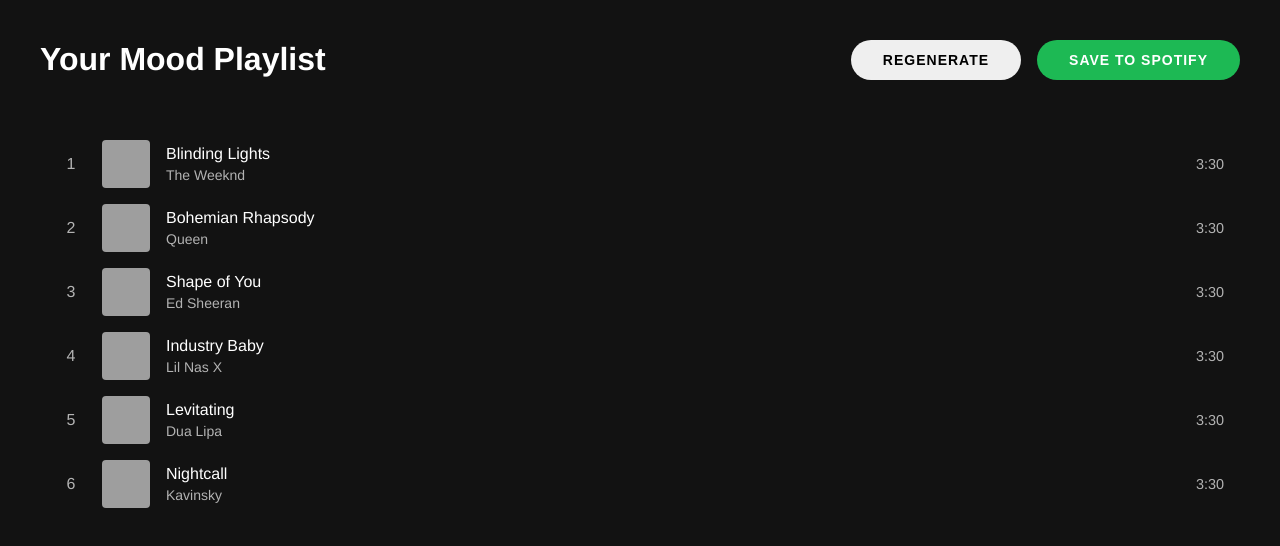
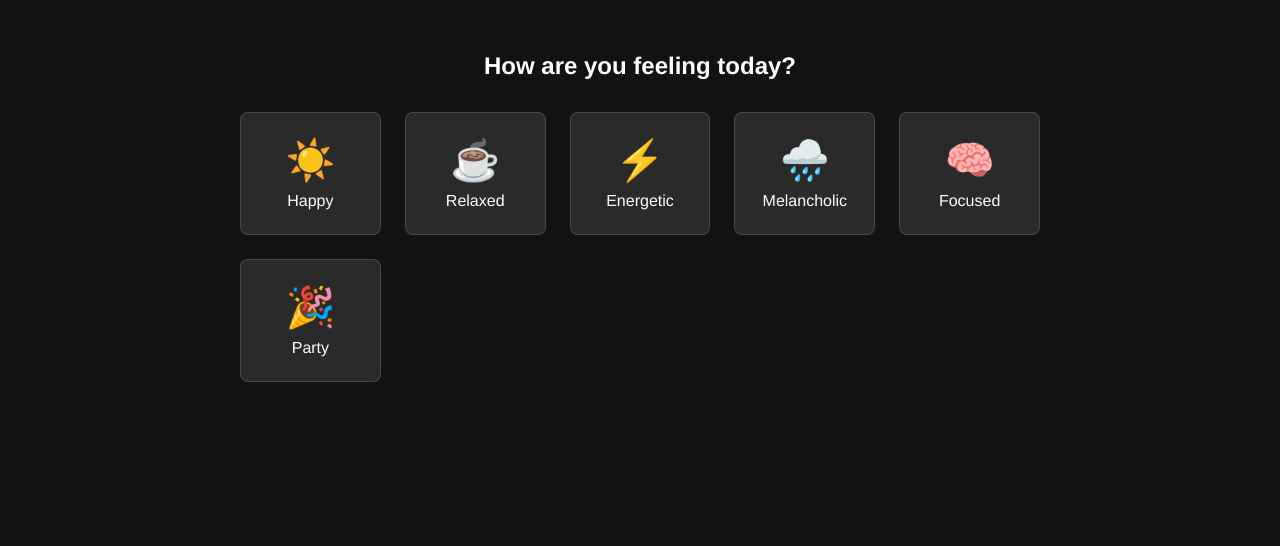
Before and after one commit to mehdi-apdev/moodify, an Angular app in the folder frontend/: page / in a window 1280 px wide. Before the commit this address led to /playlist. Shown: the top 546 px of the page. Built offline with nearby package versions, Linux system fonts and the light colour scheme; data requests are answered from the project's data file; grey boxes are pictures that could not be loaded.

Commit message:
feat(mood-selector): integrate component into router and handle navigation

```diff
--- a/frontend/src/app/app.routes.ts
+++ b/frontend/src/app/app.routes.ts
@@ -1,7 +1,11 @@
 import { Routes } from '@angular/router';
 import { PlaylistViewComponent } from './features/playlist-view/playlist-view';
+import { MoodSelectorComponent } from './features/mood-selector/mood-selector';
 
 export const routes: Routes = [
-  { path: '', redirectTo: 'playlist', pathMatch: 'full' },
+  // Page d'accueil = Mood Selector
+  { path: '', component: MoodSelectorComponent },
+
+  // Page de résultats = Playlist
   { path: 'playlist', component: PlaylistViewComponent }
 ];
--- a/frontend/src/app/app.ts
+++ b/frontend/src/app/app.ts
@@ -3,6 +3,7 @@
 
 @Component({
   selector: 'app-root',
+  standalone: true,
   imports: [RouterOutlet],
   templateUrl: './app.html',
   styleUrl: './app.scss'
--- /dev/null
+++ b/frontend/src/app/features/mood-selector/mood-selector.html
@@ -0,0 +1,14 @@
+<section class="mood-selector-container">
+  <h2>How are you feeling today?</h2>
+
+  <div class="mood-grid">
+    <button
+      *ngFor="let mood of moods"
+      (click)="onMoodSelect(mood.id)"
+      class="mood-card"
+    >
+      <span class="emoji">{{ mood.emoji }}</span>
+      <span class="label">{{ mood.label }}</span>
+    </button>
+  </div>
+</section>
--- /dev/null
+++ b/frontend/src/app/features/mood-selector/mood-selector.scss
@@ -0,0 +1,56 @@
+// 1. Import des outils globaux
+@use 'sass:color';
+@use 'variables' as *; // Pointe vers src/_variables.scss
+
+.mood-selector-container {
+  text-align: center;
+  padding: 2rem;
+
+  h2 {
+    color: $text-main; // Utilise la variable globale (Blanc)
+    margin-bottom: 2rem;
+    font-family: $font-stack; // Police définie globalement (Circular/Helvetica)
+  }
+}
+
+.mood-grid {
+  display: grid;
+  grid-template-columns: repeat(auto-fit, minmax(120px, 1fr));
+  gap: 1.5rem;
+  max-width: 800px;
+  margin: 0 auto;
+}
+
+.mood-card {
+  // Effet "Glassmorphism" basé sur nos variables
+  // change($color, $alpha: 0.1) est plus propre que rgba(255,255,255, 0.1)
+  background-color: color.change($spotify-white, $alpha: 0.1);
+  border: 1px solid color.change($spotify-white, $alpha: 0.15);
+
+  border-radius: $border-radius-card; // Utilise le rayon standard (8px)
+  padding: 1.5rem;
+  cursor: pointer;
+  transition: transform 0.2s, background-color 0.2s;
+  display: flex;
+  flex-direction: column;
+  align-items: center;
+  gap: 0.5rem;
+
+  &:hover {
+    transform: translateY(-5px);
+    // On augmente légèrement l'opacité au survol
+    background-color: color.change($spotify-white, $alpha: 0.2);
+    border-color: $primary-color; // Petite touche de vert Spotify au survol (optionnel mais sympa)
+  }
+
+  .emoji {
+    font-size: 2.5rem;
+  }
+
+  .label {
+    color: $text-main;
+    font-weight: 500;
+    font-size: 1rem;
+    font-family: $font-stack;
+  }
+}
--- /dev/null
+++ b/frontend/src/app/features/mood-selector/mood-selector.ts
@@ -0,0 +1,35 @@
+import { Component, inject } from '@angular/core'; // Ajout de inject
+import { CommonModule } from '@angular/common';
+import { Router } from '@angular/router'; // Ajout du Router
+
+interface Mood {
+  label: string;
+  emoji: string;
+  id: string;
+}
+
+@Component({
+  selector: 'app-mood-selector',
+  standalone: true,
+  imports: [CommonModule],
+  templateUrl: './mood-selector.html',
+  styleUrls: ['./mood-selector.scss']
+})
+export class MoodSelectorComponent {
+  private router = inject(Router); // Injection du Router
+
+  moods: Mood[] = [
+    { label: 'Happy', emoji: '☀️', id: 'happy' },
+    { label: 'Relaxed', emoji: '☕', id: 'chill' },
+    { label: 'Energetic', emoji: '⚡', id: 'energy' },
+    { label: 'Melancholic', emoji: '🌧️', id: 'sad' },
+    { label: 'Focused', emoji: '🧠', id: 'focus' },
+    { label: 'Party', emoji: '🎉', id: 'party' }
+  ];
+
+  onMoodSelect(moodId: string): void {
+    console.log(`Mood selected: ${moodId}`);
+    // Navigation vers la page playlist
+    this.router.navigate(['/playlist']);
+  }
+}
```
Also changed, not shown: 1 other file (tests, documents, lock files or other folders).
